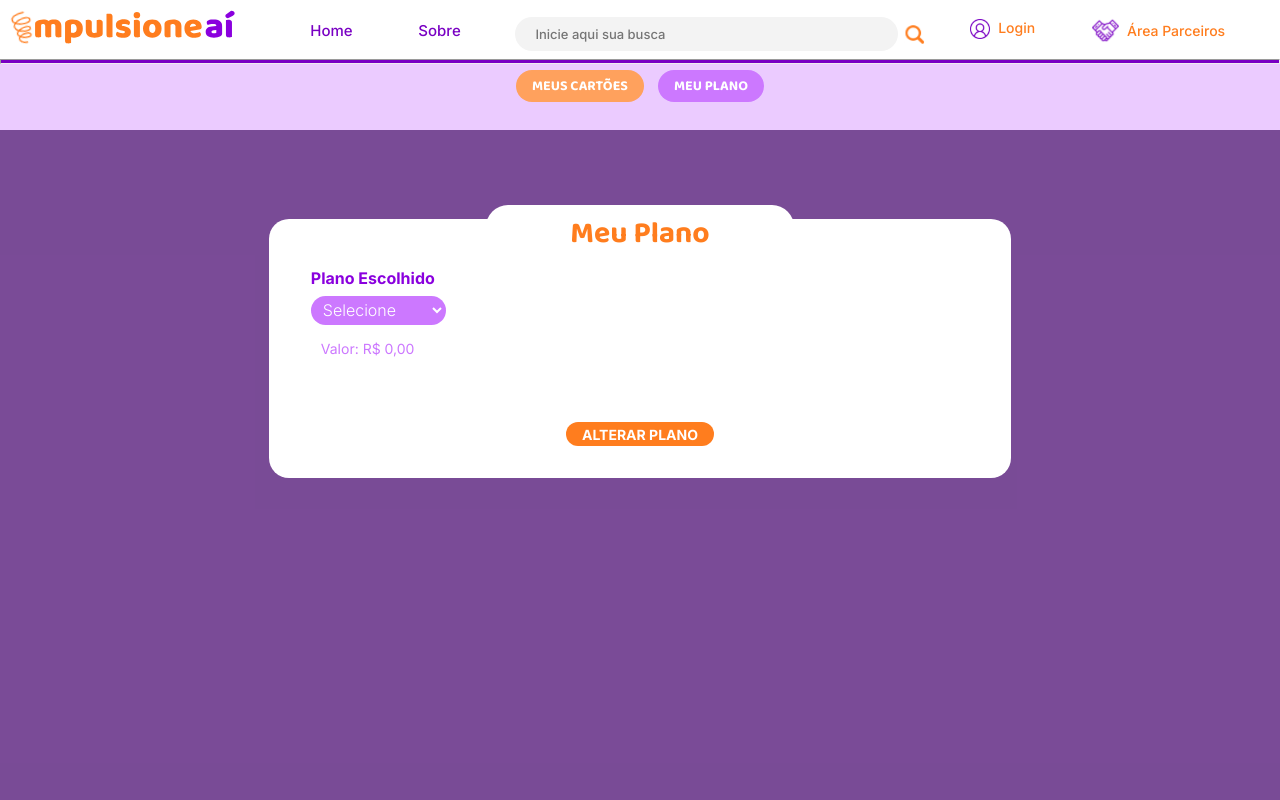
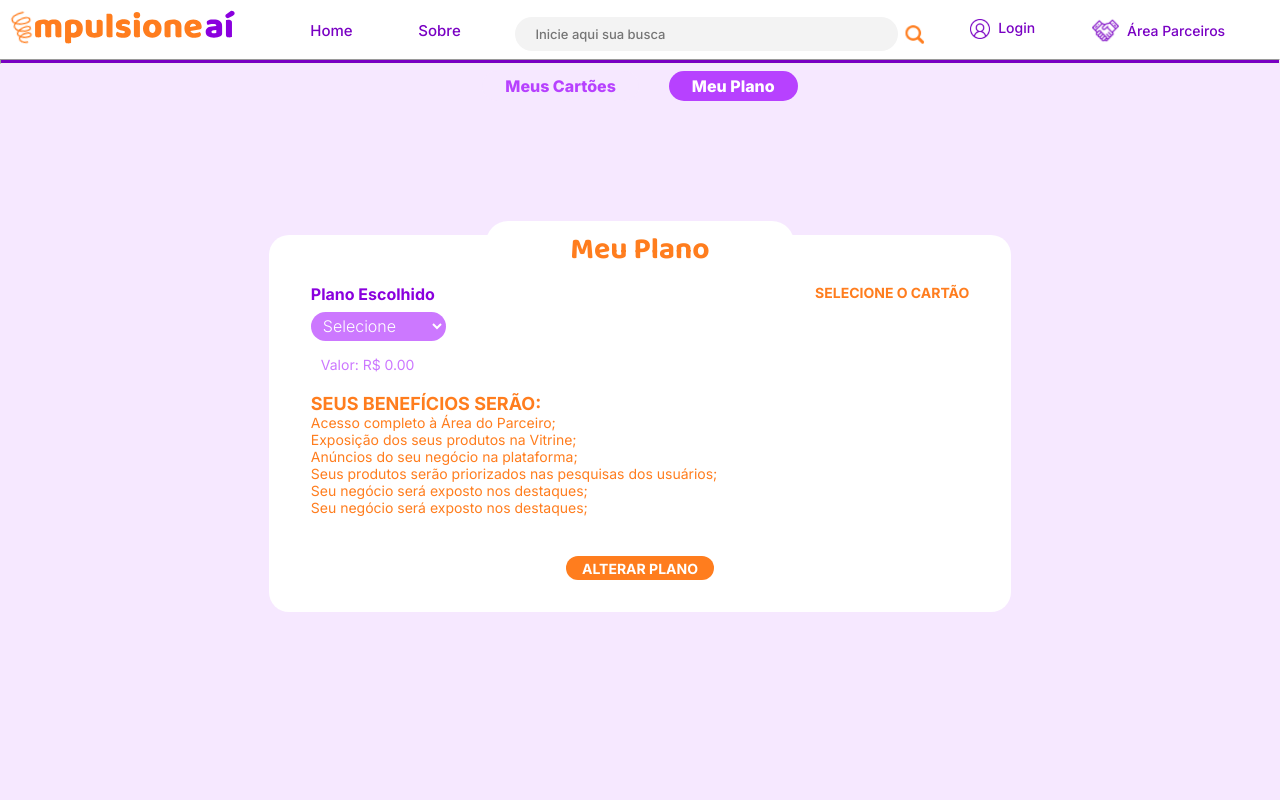
Before and after one commit to Rarissak/impulsione-ai, a React (Vite) app: page /meuPlano in a window 1280 px wide. Shown: the top 800 px of the page. Built offline with nearby package versions, Linux system fonts and the light colour scheme.

Commit message:
"edit feat: atualização da tela meuPlano/Cartões"

```diff
--- a/src/components/filtroPesquisa/filtroPesquisa.css
+++ b/src/components/filtroPesquisa/filtroPesquisa.css
@@ -1,10 +1,8 @@
 /* Estilos globais */
-* {
-    color: #FF7D1E;
-}
 
 /* Estilos para o componente FiltroPesquisa */
 #filtroPesquisa {
+    color: #FF7D1E;
     width: 16.875em; /* 270px convertido para EM */
     height: 29.4375em; /* 471px convertido para EM */
     padding: 2em;
--- a/src/pages/UsuarioComum/meuPlano/meuPlano.css
+++ b/src/pages/UsuarioComum/meuPlano/meuPlano.css
@@ -4,19 +4,8 @@
 
 /* Corpo */
 #body {
-    background-color: #EBCBFF;
+    background-color: #f6e8ff;
 } /*  ta como id para não mudar TODAS as paginas para o fundo roxinho dessa */
-
-/* Centralizando todos os elementos do componente no centro da tela. E definindo o tamanho final do componente */
-#meuPlanoCentralize {
-    background-color: #EBCBFF;
-    width: 100vw;
-    height: 100vh;
-    display: flex;
-    justify-content: center;
-    align-items: center;
-    z-index: 22;
-}
 
 /* Definindo o tamanho do container do login */
 #meuPlanoContainer {
@@ -38,9 +27,15 @@
     gap: 20px;
 }
 
-#centralizeSides {
+#meuPlanoC {
     display: flex;
-    gap: 35px;
+    flex-direction: row;
+    justify-content: space-between;
+}
+
+#escolherPlano #selectField{
+    display: flex;
+    flex-direction: column;
 }
 
 #leftSide {
@@ -73,6 +68,20 @@
     border-radius: 23px;
     border-color: #f3f3f300;
     padding: .2rem .6rem;
+}
+
+
+#titleLaranja {
+    color: #FF7D1E;
+}
+
+#secaoBeneficios h1{
+    font-size: 18px;
+}
+
+#secaoBeneficios p{
+    font-size: 14px;
+    color: #FF7D1E;
 }
 
 .nameInput {
@@ -152,6 +161,11 @@ Aparecer e desaparecer */
     text-decoration: none !important;
 }
 
+.selectField {
+    display: flex;
+    flex-direction: column;
+}
+
 /* Configuração do campo Plano escolhido */
 .selectField label {
     color: #8A00DE;
@@ -163,19 +177,23 @@ Aparecer e desaparecer */
 .selectField select {
     margin-top: 8px;
     background: #CC78FF;
-    color: white;
+    color: #ffffff;
     font-size: 16px;
     font-weight: 300;
     border-radius: 25px;
-    border-color: rgba(73, 4, 4, 0);
+    border-color: rgba(0, 0, 0, 0);
     padding: .2rem .5rem;
     text-align: left;
     cursor: pointer;
     width: 135px;
 }
 
+.selectField select option {
+    color: #ffffff; /* Cor do texto dos itens do dropdown */
+}
+
 .selectField div {
-    color: #CC78FF;
+     color: #CC78FF; /*  */
     margin-top: 15px;
     margin-left: 10px;
 }
--- a/src/pages/UsuarioComum/meuPlano/meuPlano.jsx
+++ b/src/pages/UsuarioComum/meuPlano/meuPlano.jsx
@@ -1,13 +1,37 @@
-import React from "react";
+import React, { useState } from "react";
 import './meuPlano.css';
 import BoxInfo from "../../../components/boxInfo/boxInfo.jsx";
 import { Link } from "react-router-dom";
 import Header from '../../../components/header/header.jsx';
 import MenuLateral from '../../../components/menuLateral/menuLateral.jsx';
-import BarraLinkExterno from '../../../components/barraLinkExterno/BarraLinkExterno.jsx';
 import Footer from '../../../components/footer/footer.jsx';
+import SelecionarCartao from '../../../components/selecionarCartao/selecionarCartao.jsx';
 
 function MeuPlano() {
+    const [valorPlano, setValorPlano] = useState(0);
+
+    const handleSelectPlano = (event) => {
+        const selectedPlano = event.target.value;
+        // Definir o valor do plano baseado na opção selecionada
+        switch (selectedPlano) {
+            case "free":
+                setValorPlano(0);
+                break;
+            case "bronze":
+                setValorPlano(25.50);
+                break;
+            case "silver":
+                setValorPlano(49.99);
+                break;
+            case "diamond":
+                setValorPlano(99.99);
+                break;
+            default:
+                setValorPlano(0);
+                break;
+        }
+    };
+
     return (
         <>
             <Header />
@@ -15,51 +39,68 @@ function MeuPlano() {
 
             <body id="body">
 
-                <nav className='linksExternos' id='barraLinks'>
-                    <BarraLinkExterno
-                        id='fundoLaranja'
-                        name={'MEUS CARTÕES'}
-                        link={'/meusCartoes'} />
+                <div id="buttonCentralize">
+                    <Link
+                    to='/meusCartoes'>
+                        <button className="buttons" id=''>Meus Cartões</button>
+                    </Link>
+                    <Link
+                    to='/meuPlano'>
+                        <button className="buttons" id='buttonSelecionado'>Meu Plano</button>
+                    </Link>
+                </div>
 
-                    <BarraLinkExterno
-                        id='fundoRoxoClaro'
-                        name={'MEU PLANO'}
-                        link={'/meuPlano'} />
-                </nav>
-
-                <div id="loginCentralize">
-
+                <section id='boxInfos'>
                     <div id="meuPlanoContainer">
 
                         <BoxInfo title={'Meu Plano'} idBox='titleBoxBranco' idModal='meuPlanoBox' idDivisor='divisorBranco'></BoxInfo>
+
                         <form id="meuPlanoBody">
 
-                            <div id="centralizeSides">
-                                <div id="leftSide">
-                                    {/* PLANO ESCOLHIDO */}
+                            <div id="meuPlanoC">
+
+                                <div id="escolherPlano">
                                         <div className="selectField">
                                             <label htmlFor="membership" required>Plano Escolhido</label>
-                                        <select id="membership" required>
+                                            <select id="membership" onChange={handleSelectPlano} required>
                                                 <option value="">Selecione</option>
                                                 <option value="free">Gratuito</option>
                                                 <option value="bronze">Bronze</option>
                                                 <option value="silver">Silver</option>
                                                 <option value="diamond">Diamante</option>
                                             </select>
-                                        <div id="planoValor">Valor: R$ 0,00</div>
+                                            <div id="planoValor">Valor: R$ {valorPlano.toFixed(2)}</div>
                                         </div>
                                 </div>
+
+                                <div id="selecionarCartao">
+                                    <h1 id="titleLaranja">SELECIONE O CARTÃO</h1>
+                                    {/* aqui deve vir o codigo da seleção dos cartões */}
+                                </div>
+
+                            </div>
+
+                            <div id="secaoBeneficios">
+                                <h1 id="titleLaranja">SEUS BENEFÍCIOS SERÃO:</h1>
+                                <p>Acesso completo à Área do Parceiro;</p>
+                                <p>Exposição dos seus produtos na Vitrine;</p>
+                                <p>Anúncios do seu negócio na plataforma;</p>
+                                <p>Seus produtos serão priorizados nas pesquisas dos usuários;</p>
+                                <p>Seu negócio será exposto nos destaques;</p>
+                                <p>Seu negócio será exposto nos destaques;</p>
                             </div>
 
                             <div id="meuPlanoButtons">
                                 <button type="submit">ALTERAR PLANO</button>
                             </div>
 
+
+
                         </form>
 
                     </div>
+                </section>
 
-                </div>
             </body>
             <Footer />
         </>
--- a/src/pages/UsuarioComum/meusCartoes/meusCartoes.css
+++ b/src/pages/UsuarioComum/meusCartoes/meusCartoes.css
@@ -3,18 +3,40 @@
 @import url('https://fonts.googleapis.com/css2?family=Baloo+2:wght@400..800&family=Inter:wght@100..900&display=swap');
 
 #body {
-    background-color: #EBCBFF;
+    background-color: #f6e8ff;
 } /*  ta como id para não mudar TODAS as paginas para o fundo roxinho dessa */
 
-/* Container principal */
+#boxInfos {
+    height: 100vh;
+    overflow: hidden;
+}
+
 .boxInformationsC {
-    background-color: #ffff;
-    width: 100vw;
+    border-bottom-right-radius: 20px;
+    border-bottom-left-radius: 20px;
+    background-color: #ffffff;
+    padding: .5rem 3rem;
+    z-index: 22;
     display: flex;
     flex-direction: column;
-    justify-content: center;
-    padding-left: 10em;
-    padding-right: 10em;
+}
+
+#meusCartoesBody {
+    display: flex;
+    flex-direction: column;
+    gap: 1em;
+}
+
+#titleCartao {
+    font-size: 1.3em;
+    color: #FF7D1E;
+}
+
+.novoCartao {
+    display: flex;
+    align-items: center; /* Centraliza verticalmente */
+    flex-direction: column; /* Garante que os elementos sejam dispostos em coluna */
+    margin-bottom: 1em;
 }
 
 /* Botão "Cadastre um novo cartão" */
@@ -36,74 +58,23 @@
     color: #FFFFFF; /* Altera a cor da fonte ao passar o mouse */
 }
 
-.novoCartao {
-    display: flex;
-    align-items: center; /* Centraliza verticalmente */
-    flex-direction: column; /* Garante que os elementos sejam dispostos em coluna */
-}
-
-
-/* Centralizando todos os elementos do componente no centro da tela */
-#meusCartoesCentralize {
-    width: 100vw;
-    height: 100vh;
-    display: flex;
-    background-color: #38005AA1;
-    justify-content: center;
-    align-items: center;
-    z-index: 22;
-}
-
-/* Definindo o tamanho do container do login */
-#meusCartoesContainer {
-    margin-top: -250px;
-    width: 45%;
-    height: 50%;
-    z-index: 15;
-}
-
-/* Configurando o elemento responsável pelos inputs de login */
-#meusCartoesBody {
-    border-bottom-right-radius: 20px;
-    border-bottom-left-radius: 20px;
-    background-color: #ffffff;
-    padding: .5rem 3rem;
-    z-index: 22;
-    display: flex;
-    flex-direction: column;
-    gap: 20px;
-}
-
-#centralizeSides {
-    display: flex;
-    gap: 35px;
-}
-
-#leftSide {
-    display: flex;
-    margin-bottom: 25px;
-    flex-direction: column;
-    width: 25%;
-}
-
-#rightSide {
-    width: 100%;
-}
 
 /* Dando um espaço título dos inputs */
-#inputs {
+#inputs_cartoes {
     margin-top: 15px;
     display: flex;
     flex-direction: column;
     gap: 10px;
 }
 
-/* Configurando a aparência dos inputs */
-.meuPlanoInputs {
-    display: flex;
+#meusCartoesContainer {
+    margin-top: -250px;
+    width: 58%;
+    height: 50%;
+    z-index: 15;
 }
 
-.meuPlanoInputs input {
+.meusCartoesInputs input {
     background-color: #F3F3F3;
     border-radius: 23px;
     border-color: #f3f3f300;
--- a/src/pages/UsuarioComum/meusCartoes/meusCartoes.jsx
+++ b/src/pages/UsuarioComum/meusCartoes/meusCartoes.jsx
@@ -1,8 +1,8 @@
 import React, { useState } from 'react';
+import { Link } from "react-router-dom";
 import './meusCartoes.css';
 import Header from '../../../components/header/header.jsx';
 import MenuLateral from '../../../components/menuLateral/menuLateral.jsx';
-import BarraLinkExterno from '../../../components/barraLinkExterno/BarraLinkExterno.jsx';
 import Footer from '../../../components/footer/footer.jsx';
 import BoxInfo from '../../../components/boxInfo/boxInfo.jsx';
 import SelecionarCartao from '../../../components/selecionarCartao/selecionarCartao.jsx';
@@ -92,23 +92,28 @@ const MeusCartoes = () => {
             <MenuLateral></MenuLateral>
 
             <body id='body'>
-                <nav className='linksExternos' id='barraLinks'>
-                    <BarraLinkExterno
-                        id='fundoRoxoClaro'
-                        name={'MEUS CARTÕES'}
-                        link={'/meusCartoes'} />
 
-                    <BarraLinkExterno
-                        id='fundoLaranja'
-                        name={'MEU PLANO'}
-                        link={'/meuPlano'} />
-                </nav>
+                <div id="buttonCentralize">
+                    <Link
+                    to='/meusCartoes'>
+                        <button className="buttons" id='buttonSelecionado'>Meus Cartões</button>
+                    </Link>
+                    <Link
+                    to='/meuPlano'>
+                        <button className="buttons" id=''>Meu Plano</button>
+                    </Link>
+                </div>
+
+
 
                 <section id='boxInfos'>
+                <div id="meusCartoesContainer">
+
                         <BoxInfo
                             title={"Meus Cartões"}
                             idBox={'titleBoxBranco'}
-                        idDivisor={'divisorBranco'} />
+                            idDivisor={'divisorBranco'}
+                        />
 
 
                         <div className="boxInformationsC">
@@ -136,36 +141,35 @@ const MeusCartoes = () => {
                             {/* Área de input dos cartões */}
                             {exibirAreaInput && (
                                 <form id="meusCartoesBody">
-                                <div id="centralizeSides">
-                                    <div id="rightSide">
-                                        <span className="meuPlanoTitulo">INSIRA DADOS DO CARTÃO</span>
-                                        <div id="inputs">
-                                            <div className="meuPlanoInputs">
+                                    <div id='meusCartoes'>
+                                        <h1 id='titleCartao'>CADASTRE UM NOVO CARTÃO</h1>
+                                        <div id="inputs_cartoes">
+                                            <div className="meusCartoesInputs">
                                                 <span className="nameInput">Número</span>
                                                 <input type="text" value={numero} onChange={(e) => setNumero(e.target.value)} onKeyDown={apenasNumeros} required size={38} id="inputNumero" />
                                             </div>
-                                            <div className="meuPlanoInputs">
+                                            <div className="meusCartoesInputs">
                                                 <span className="nameInput">Nome</span>
                                                 <input type="text" value={nome} onChange={(e) => setNome(e.target.value)} size={40} required id="inputNome" />
                                             </div>
-                                            <div className="meuPlanoInputs">
+                                            <div className="meusCartoesInputs">
                                                 <span className="nameInput">Data</span>
-                                                <input type="text" value={mesAno} onChange={(e) => setMesAno(e.target.value)} id="mesAno" name="mesAno" pattern="\d{2}/\d{2}" title="Digite o formato MM/AA (mês/ano)" required size={2} />
+                                                <input type="text" value={mesAno} onChange={(e) => setMesAno(e.target.value)} id="mesAno" name="mesAno" placeholder="MM/YY" pattern="\d{2}/\d{2}" title="Digite o formato MM/AA (mês/ano)" required size={2} />
                                             </div>
-                                            <div className="meuPlanoInputs">
+                                            <div className="meusCartoesInputs">
                                                 <span className="nameInput">CVV</span>
                                                 <input type="number" value={cvv} onChange={(e) => setCvv(e.target.value)} min={0} max={999} required />
                                             </div>
                                             <div className="selectField2">
                                                 <label htmlFor="bandeira">Bandeira</label>
                                                 <select id="bandeira" value={bandeira} onChange={(e) => setBandeira(e.target.value)} name="bandeira" className="meuPlanoInputs" required>
+                                                    <option value="">Selecione</option>
                                                     <option value="Visa">Visa</option>
                                                     <option value="Mastercard">Mastercard</option>
                                                     <option value="American Express">American Express</option>
                                                     <option value="Discover">Discover</option>
                                                     <option value="Diners Club">Diners Club</option>
                                                 </select>
-                                            </div>
                                             </div>
                                         </div>
                                     </div>
@@ -176,6 +180,7 @@ const MeusCartoes = () => {
                                 </form>
                             )}
                         </div>
+                    </div>
                 </section>
             </body>
             <Footer />
```
Lines whose indentation alone changed are shown as unchanged.
